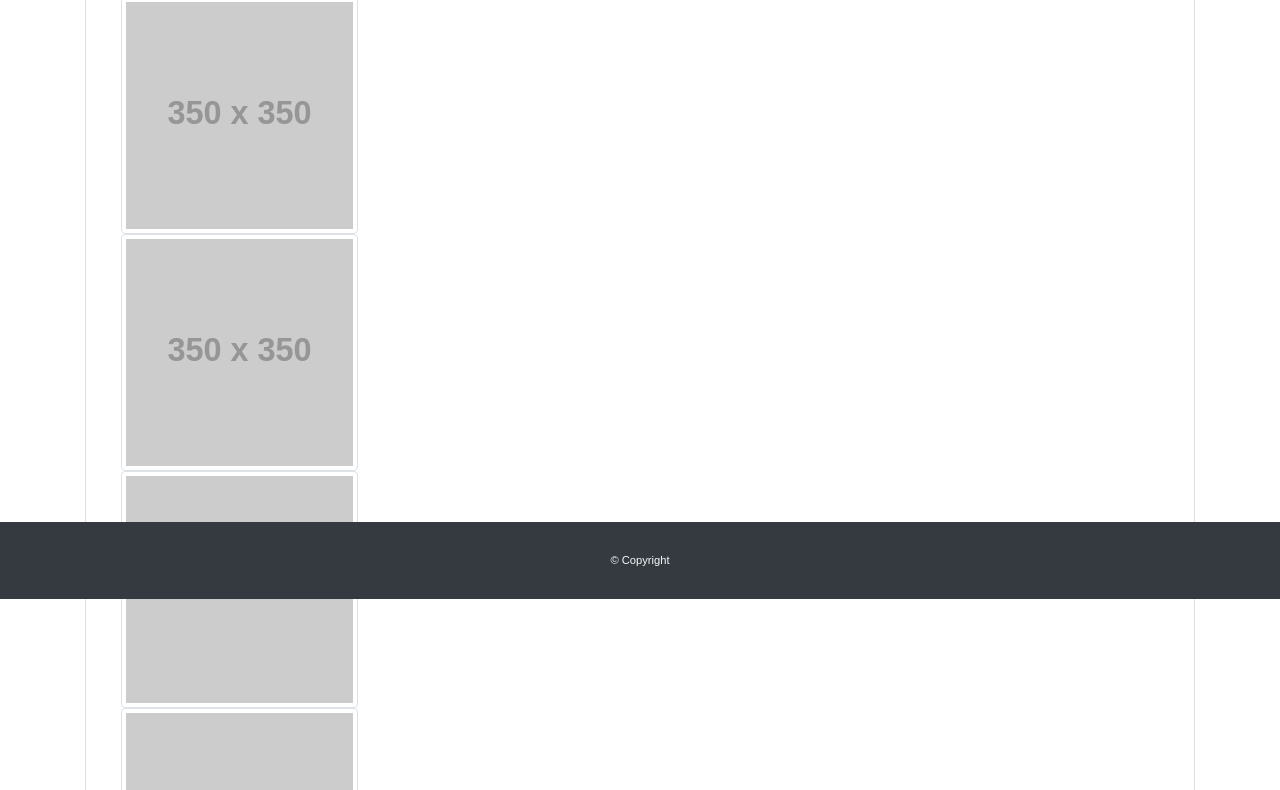
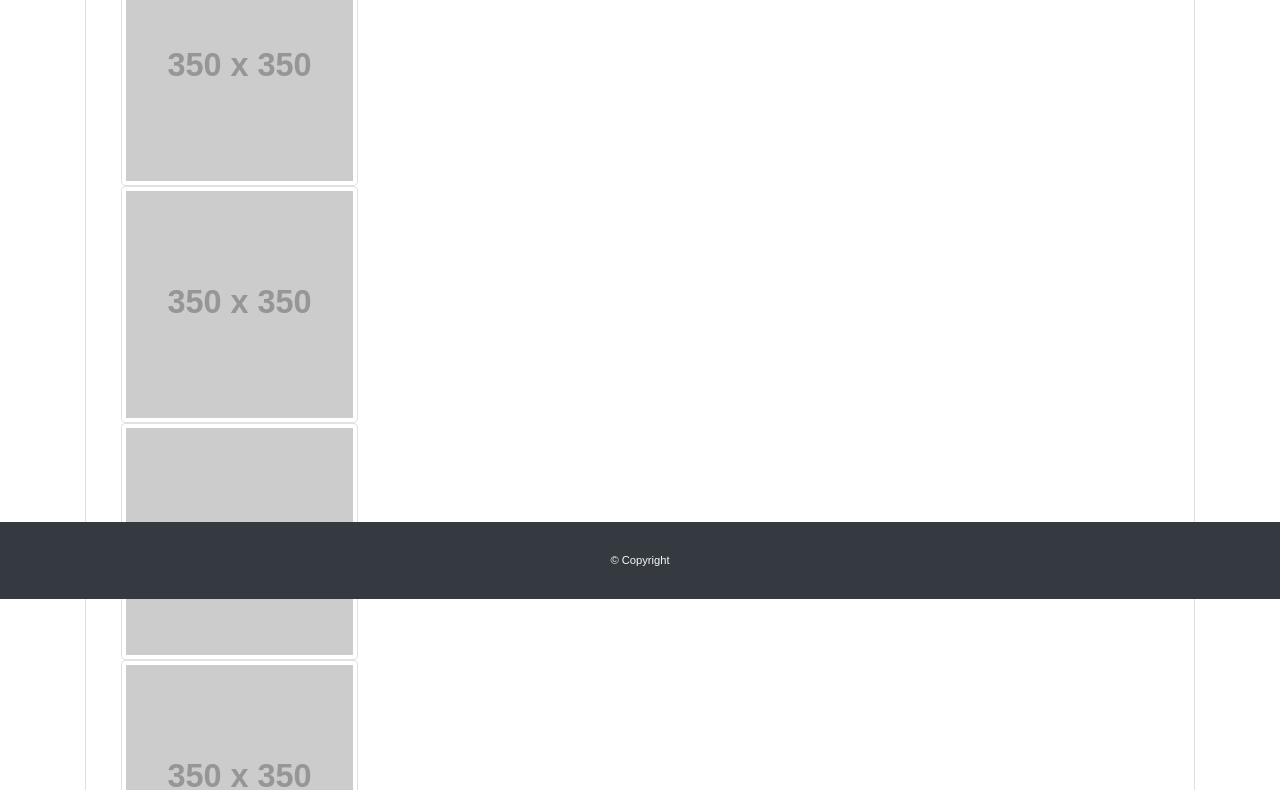
Before and after one commit to peatysinglemalt/homework-2, a plain HTML site: page portfolio.html in a window 1280 px wide. Shown: the part 201-991 px from the top of the page. Drawn offline with nearby package versions, Linux system fonts and the light colour scheme; placeholder pictures from the web are drawn by us.

Commit message:
updated readme.md

```diff
--- a/portfolio.html
+++ b/portfolio.html
@@ -35,7 +35,7 @@
       </div>
   </nav>
 
-  <div class="container mt-5">
+  <div class="container">
     <div class="card">
       <div class="card-body">
         <h1 class="card-header">Portfolio</h1>
```
Also changed, not shown: Assets/Screen Shot 2020-12-15 at 09.23.15.png (added), Assets/Screen Shot 2020-12-15 at 09.23.25.png (added), 4 other files.
